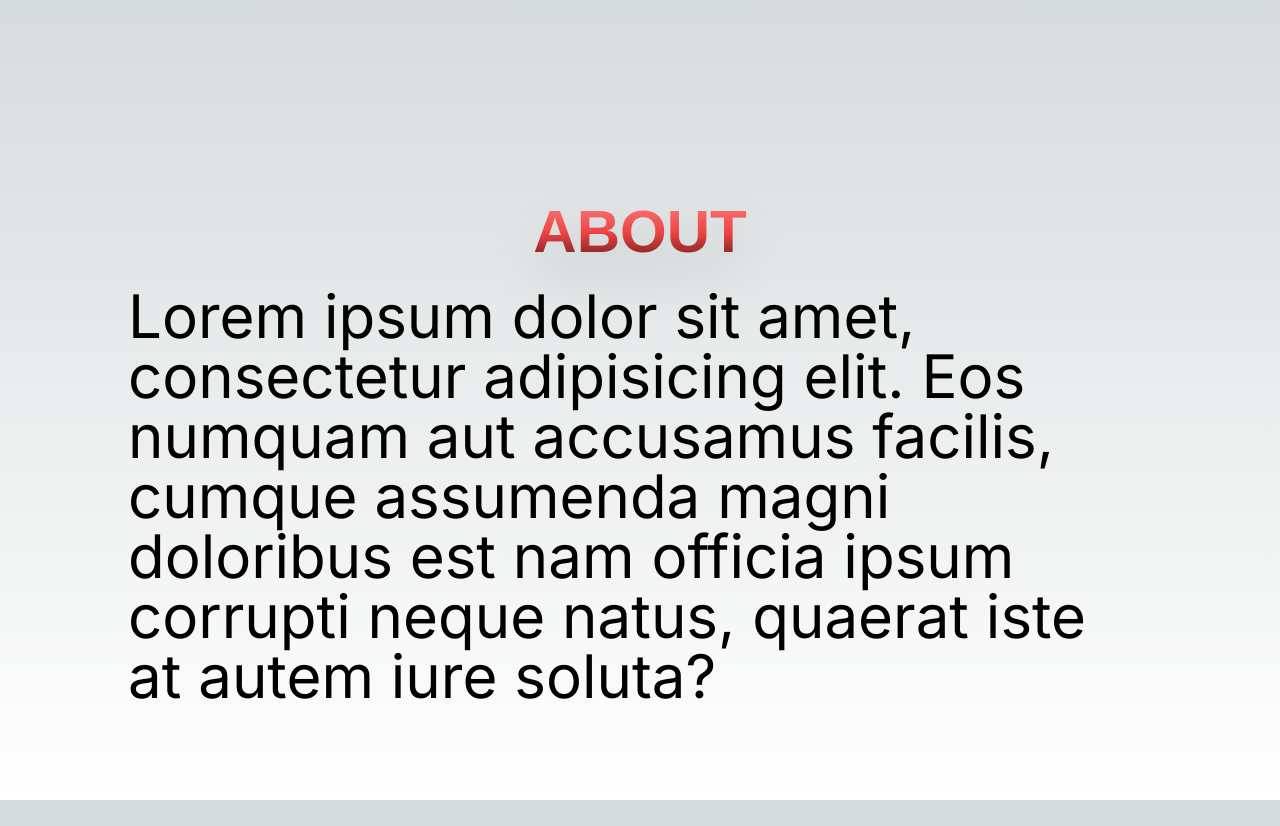
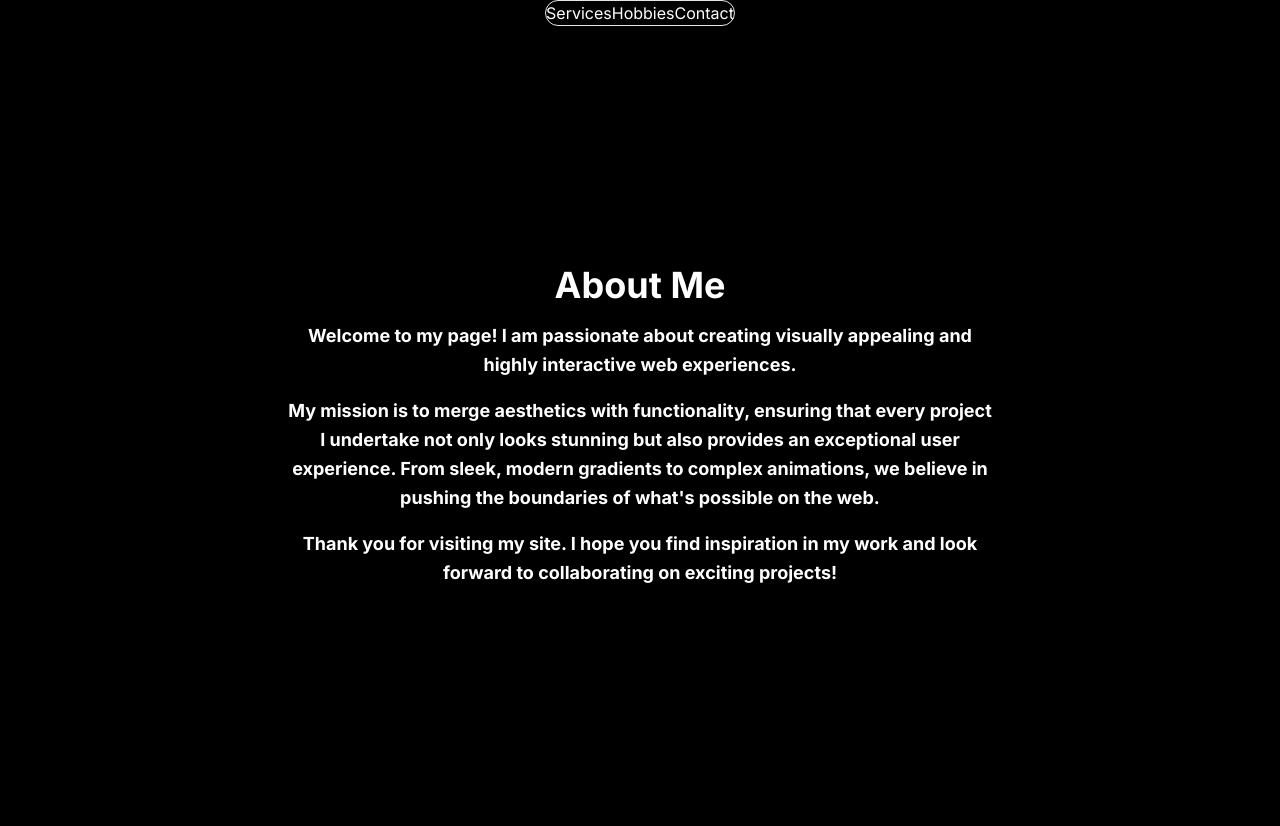
Before and after one commit to sivavarunan/my-website, a Next.js app: page /Pages/about in a window 1280 px wide. Before the commit the page ends 800 px from the top, so only its background shows below. Built offline with nearby package versions, Linux system fonts and the light colour scheme.

Commit message:
about page creation

```diff
--- a/src/app/Pages/about/page.tsx
+++ b/src/app/Pages/about/page.tsx
@@ -1,36 +1,40 @@
-
 import React from 'react';
+import { BackgroundGradientAnimation } from "@/Components/background-gradient-animation";
 import App from '@/Components/App';
-import { BackgroundGradientAnimation } from "@/Components/background-gradient-animation";
 
 const About = () => {
   return (
-
-      <div className='relative h-screen overflow-hidden'>
+    <App>
+    <div className="relative h-screen overflow-hidden">
       <BackgroundGradientAnimation
-          gradientBackgroundStart="rgb(120, 120, 120)"  // Light red
-          gradientBackgroundEnd="rgb(0, 0, 0)"          // Black
-          firstColor="211, 211, 211"                   // Light Gray
-          secondColor="169, 169, 169"                   // Darker Gray
-          thirdColor="128, 128, 128"                   // Medium Gray
-          fourthColor="80, 80, 80"                      // Dark Gray
-          fifthColor="0, 0, 0"                          // Black
-          pointerColor="200, 200, 200"              // White for contrast
-          size="20%"
+        gradientBackgroundStart="rgb(39, 31, 79)"
+        gradientBackgroundEnd="rgb(22, 25, 49)"
+        firstColor="120, 120, 120"
+        secondColor="24, 19, 44"
+        thirdColor="26, 15, 92"
+        fourthColor="78, 57, 196"
+        fifthColor="145, 165, 145"
+        pointerColor="0, 0, 0"
+        size="80%"
         blendingValue="soft-light"
       >
-          <div className="flex flex-col justify-center items-center p-4">
-            <div className="max-w-screen-lg w-full">
-              <div className="flex flex-col items-center justify-center mb-6">
-                <h1 className="text-6xl text-center font-bold font-karla bg-clip-text text-transparent bg-gradient-to-b from-red-300 via-red-500 to-black drop-shadow-2xl shadow-red-500/30 p-6 rounded-lg transform hover:scale-105 transition-transform duration-300 ease-in-out mt-3">
-                  ABOUT
-                </h1>
-                <p className='text-6xl'>Lorem ipsum dolor sit amet, consectetur adipisicing elit. Eos numquam aut accusamus facilis, cumque assumenda magni doloribus est nam officia ipsum corrupti neque natus, quaerat iste at autem iure soluta?</p>
-              </div>
+        <div className="absolute z-40 inset-0 flex flex-col items-center justify-center text-white font-bold px-4 pointer-events-none text-3xl text-center md:text-4xl lg:text-7xl ">
+        <div className="absolute inset-x-0 p-8 bg-black bg-opacity-50 text-white text-lg leading-relaxed max-w-3xl mx-auto rounded-t-lg ">
+        <h1 className="text-4xl font-bold mb-4">About Me</h1>
+        <p className="mb-4">
+          Welcome to my page! I am passionate about creating visually appealing and highly interactive web experiences.
+        </p>
+        <p className="mb-4">
+          My mission is to merge aesthetics with functionality, ensuring that every project I undertake not only looks stunning but also provides an exceptional user experience. From sleek, modern gradients to complex animations, we believe in pushing the boundaries of what's possible on the web.
+        </p>
+        <p>
+          Thank you for visiting my site. I hope you find inspiration in my work and look forward to collaborating on exciting projects!
+        </p>
       </div>
         </div>
       </BackgroundGradientAnimation>
     </div>
+    </App>
   );
 };
 
```
Lines whose indentation alone changed are shown as unchanged.
